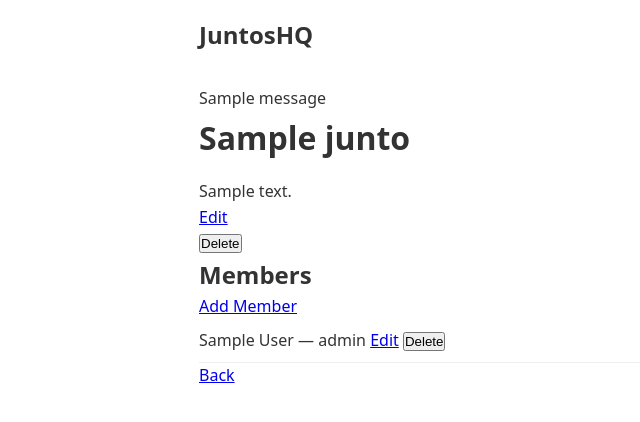
After one commit to davemilner108/JuntosHQ, a Flask app: page /juntos/1 in a window 1280 px wide. The commit adds this page. Shown: the top 422 px of the page, without its empty margins (57-697 px from the left). Run offline with Flask 3, Linux system fonts and the light colour scheme; tables that the repository leaves empty hold one stand-in row (values such as "Sample post"); one stand-in notice (Sample message) is shown.

Commit message:
Add CRUD routes for Juntos and Members
Implement full create/read/update/delete for both Junto and Member
models with form-based routes, templates, flash messages, and PRG
pattern. Includes cascade delete on Junto.members and 17 new tests.

Co-Authored-By: Claude Opus 4.6 <noreply@anthropic.com>

```diff
--- a/src/juntos/__init__.py
+++ b/src/juntos/__init__.py
@@ -11,9 +11,11 @@ def create_app(config_class=Config):
 
     db.init_app(app)
 
-    from juntos.routes import main
+    from juntos.routes import juntos, main, members
 
     app.register_blueprint(main.bp)
+    app.register_blueprint(juntos.bp)
+    app.register_blueprint(members.bp)
 
     with app.app_context():
         db.create_all()
--- a/src/juntos/models.py
+++ b/src/juntos/models.py
@@ -7,7 +7,9 @@ class Junto(db.Model):
     id = db.Column(db.Integer, primary_key=True)
     name = db.Column(db.String(100), nullable=False)
     description = db.Column(db.Text)
-    members = db.relationship("Member", backref="junto", lazy=True)
+    members = db.relationship(
+        "Member", backref="junto", lazy=True, cascade="all, delete-orphan"
+    )
 
     def __repr__(self):
         return f"<Junto {self.name}>"
--- /dev/null
+++ b/src/juntos/routes/juntos.py
@@ -0,0 +1,62 @@
+from flask import Blueprint, flash, redirect, render_template, request, url_for
+
+from juntos.models import Junto, db
+
+bp = Blueprint("juntos", __name__, url_prefix="/juntos")
+
+
+@bp.route("/new")
+def new():
+    return render_template("juntos/new.html")
+
+
+@bp.route("/", methods=["POST"])
+def create():
+    name = request.form.get("name", "").strip()
+    description = request.form.get("description", "").strip()
+
+    if not name:
+        flash("Name is required.", "error")
+        return redirect(url_for("juntos.new"))
+
+    junto = Junto(name=name, description=description)
+    db.session.add(junto)
+    db.session.commit()
+    flash("Junto created.", "success")
+    return redirect(url_for("juntos.show", id=junto.id))
+
+
+@bp.route("/<int:id>")
+def show(id):
+    junto = db.get_or_404(Junto, id)
+    return render_template("juntos/show.html", junto=junto)
+
+
+@bp.route("/<int:id>/edit", methods=["GET", "POST"])
+def edit(id):
+    junto = db.get_or_404(Junto, id)
+
+    if request.method == "POST":
+        name = request.form.get("name", "").strip()
+        description = request.form.get("description", "").strip()
+
+        if not name:
+            flash("Name is required.", "error")
+            return redirect(url_for("juntos.edit", id=junto.id))
+
+        junto.name = name
+        junto.description = description
+        db.session.commit()
+        flash("Junto updated.", "success")
+        return redirect(url_for("juntos.show", id=junto.id))
+
+    return render_template("juntos/edit.html", junto=junto)
+
+
+@bp.route("/<int:id>/delete", methods=["POST"])
+def delete(id):
+    junto = db.get_or_404(Junto, id)
+    db.session.delete(junto)
+    db.session.commit()
+    flash("Junto deleted.", "success")
+    return redirect(url_for("main.index"))
--- a/src/juntos/templates/base.html
+++ b/src/juntos/templates/base.html
@@ -13,6 +13,13 @@
         </nav>
     </header>
     <main>
+        {% with messages = get_flashed_messages(with_categories=true) %}
+        {% if messages %}
+        {% for category, message in messages %}
+        <p class="flash {{ category }}">{{ message }}</p>
+        {% endfor %}
+        {% endif %}
+        {% endwith %}
         {% block content %}{% endblock %}
     </main>
 </body>
--- a/src/juntos/templates/index.html
+++ b/src/juntos/templates/index.html
@@ -2,10 +2,11 @@
 
 {% block content %}
 <h1>Juntos</h1>
+<p><a href="{{ url_for('juntos.new') }}">Create Junto</a></p>
 {% if juntos %}
 <ul>
     {% for junto in juntos %}
-    <li>{{ junto.name }} &mdash; {{ junto.description }}</li>
+    <li><a href="{{ url_for('juntos.show', id=junto.id) }}">{{ junto.name }}</a> &mdash; {{ junto.description }}</li>
     {% endfor %}
 </ul>
 {% else %}
--- /dev/null
+++ b/src/juntos/templates/juntos/show.html
@@ -0,0 +1,34 @@
+{% extends "base.html" %}
+
+{% block title %}{{ junto.name }} — JuntosHQ{% endblock %}
+
+{% block content %}
+<h1>{{ junto.name }}</h1>
+<p>{{ junto.description }}</p>
+<p>
+    <a href="{{ url_for('juntos.edit', id=junto.id) }}">Edit</a>
+    <form method="post" action="{{ url_for('juntos.delete', id=junto.id) }}" style="display:inline">
+        <button type="submit">Delete</button>
+    </form>
+</p>
+
+<h2>Members</h2>
+<p><a href="{{ url_for('members.new', junto_id=junto.id) }}">Add Member</a></p>
+{% if junto.members %}
+<ul>
+    {% for member in junto.members %}
+    <li>
+        {{ member.name }}{% if member.role %} &mdash; {{ member.role }}{% endif %}
+        <a href="{{ url_for('members.edit', junto_id=junto.id, id=member.id) }}">Edit</a>
+        <form method="post" action="{{ url_for('members.delete', junto_id=junto.id, id=member.id) }}" style="display:inline">
+            <button type="submit">Delete</button>
+        </form>
+    </li>
+    {% endfor %}
+</ul>
+{% else %}
+<p>No members yet.</p>
+{% endif %}
+
+<p><a href="{{ url_for('main.index') }}">Back</a></p>
+{% endblock %}
```
Also changed, not shown: src/juntos/routes/members.py (added, +60 -0 lines), src/juntos/templates/juntos/edit.html (added, +17 -0 lines), src/juntos/templates/juntos/new.html (added, +17 -0 lines), src/juntos/templates/members/edit.html (added, +17 -0 lines), src/juntos/templates/members/new.html (added, +17 -0 lines), tests/test_juntos.py (added, +90 -0 lines), tests/test_members.py (added, +104 -0 lines).
